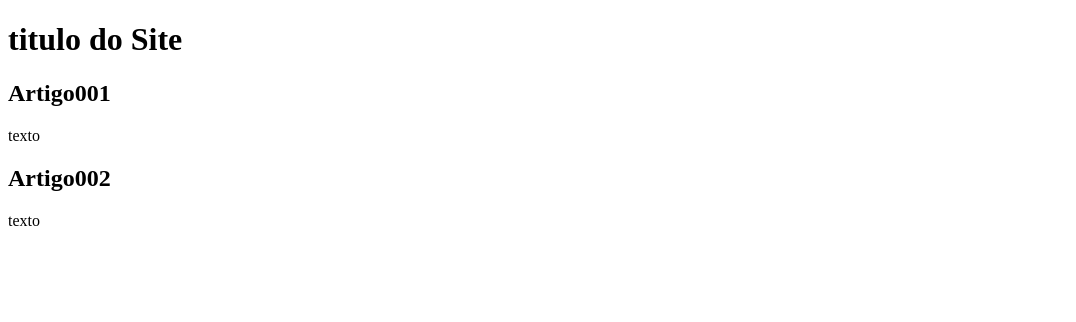
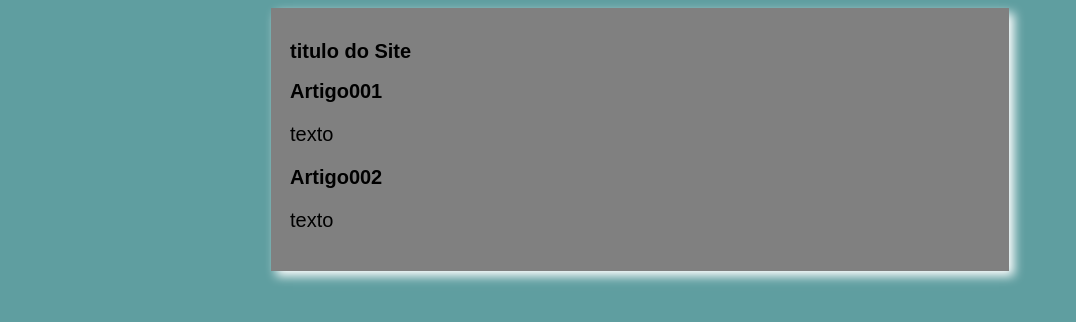
Before and after one commit to Valter-Jose-Jr/sitegit, a plain HTML site: page index.html in a window 1280 px wide. Shown: the whole page, without its empty margins (0-1076 px from the left). Drawn offline with Linux system fonts and the light colour scheme.

Commit message:
feito o estilo
foi feito o css do sitegit.

```diff
--- /dev/null
+++ b/estilos/style.css
@@ -0,0 +1,16 @@
+*{
+    font-family: Arial, Helvetica, sans-serif;
+    font-size: 20px;
+
+}
+body{
+    background-color: cadetblue;
+
+}
+main{
+    background-color:grey ;
+    width:700px ;
+    margin: auto;
+    padding: 19px;
+    box-shadow: 5px 5px 10px white;
+}
--- a/index.html
+++ b/index.html
@@ -5,6 +5,7 @@
     <meta http-equiv="X-UA-Compatible" content="IE=edge">
     <meta name="viewport" content="width=device-width, initial-scale=1.0">
     <title>Titulo do Sitegit</title>
+    <link rel="stylesheet" href="estilos/style.css">
 </head>
 <body>
     <main>
```
